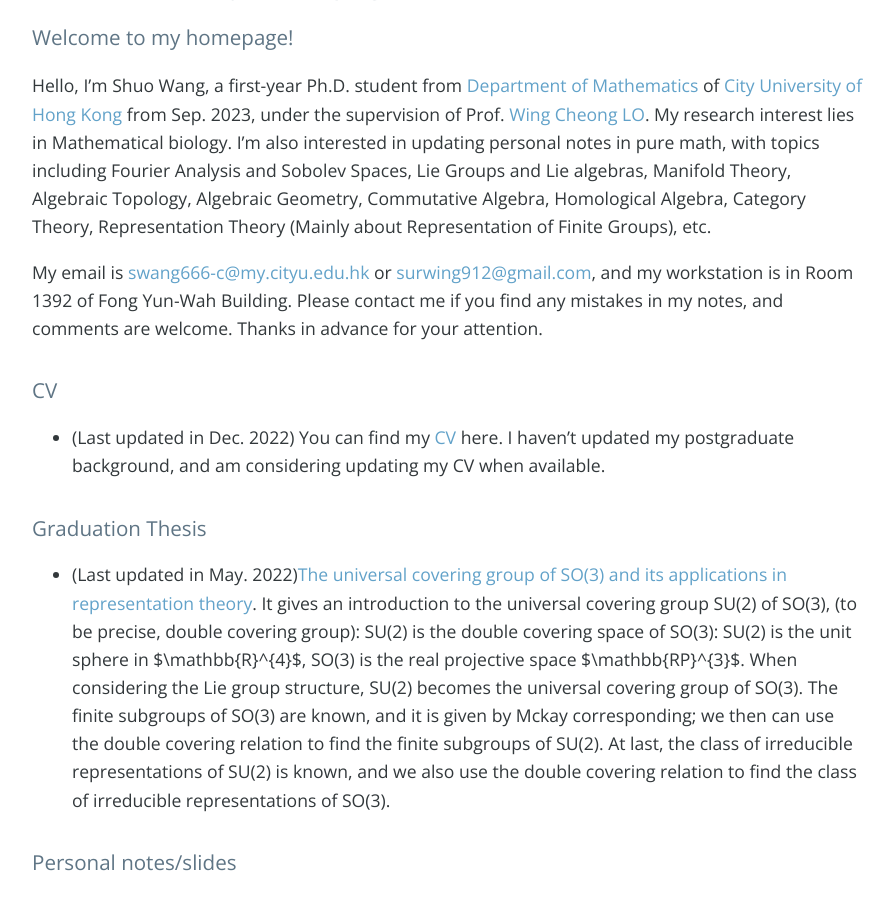
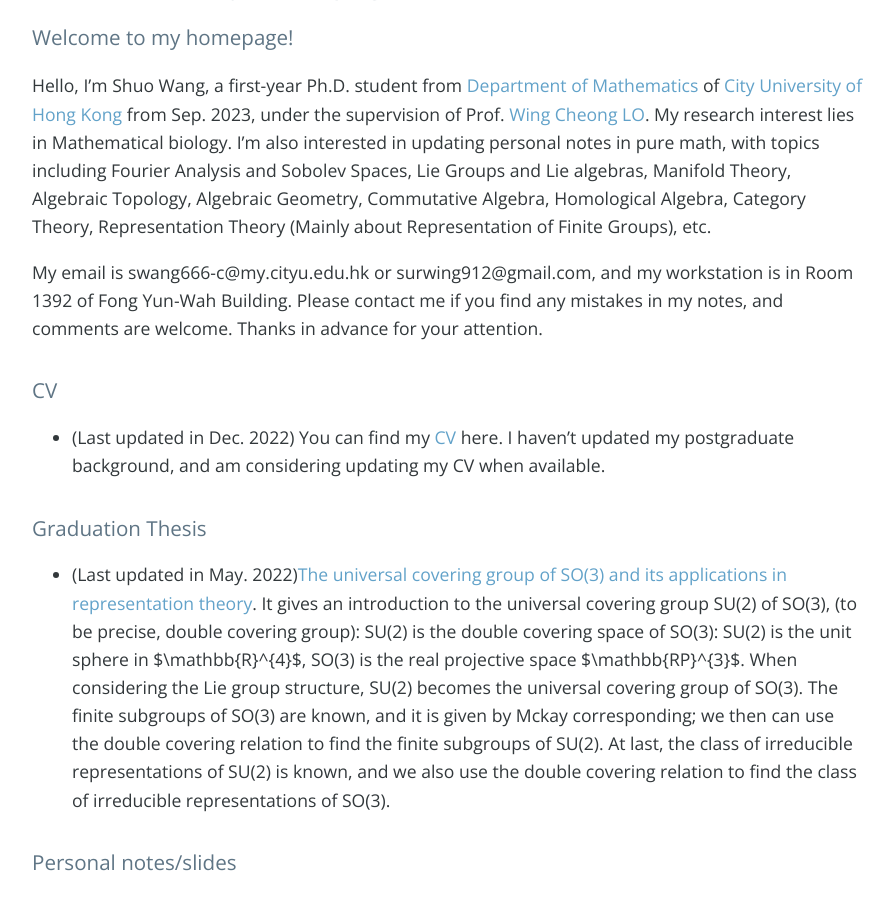
Before and after one commit to Louis-shuo-wang/Louis-shuo-wang.github.io, a Jekyll site: the page built from index.md, in a window 1280 px wide and 900 px high, scrolled down 322 px. Shown: the whole window, without its empty margins (192-1086 px from the left). Built offline with Jekyll 4.4.1, drawn with Linux system fonts in a browser that asks for light colours; nearby versions of some CDN libraries; our own code applies the rules of GitHub Pages for plain Markdown files; the list of posts is cut into pages by our own code; comment, search, counter and statistics services are not loaded; part of the change alters nothing that is shown.

```diff
--- a/index.md
+++ b/index.md
@@ -1,7 +1,7 @@
 ### Welcome to my homepage!
 Hello, I'm Shuo Wang, a first-year Ph.D. student from [Department of Mathematics](https://www.cityu.edu.hk/ma/) of [City University of Hong Kong](https://www.cityu.edu.hk) from Sep. 2023, under the supervision of Prof. [Wing Cheong LO](https://www.cityu.edu.hk/stfprofile/wingclo.htm). My research interest lies in Mathematical biology. I'm also interested in updating personal notes in pure math, with topics including Fourier Analysis and Sobolev Spaces, Lie Groups and Lie algebras, Manifold Theory, Algebraic Topology, Algebraic Geometry, Commutative Algebra, Homological Algebra, Category Theory, Representation Theory (Mainly about Representation of Finite Groups), etc.
 
-My email is [swang666-c@my.cityu.edu.hk](swang666-c@my.cityu.edu.hk) or [surwing912@gmail.com](surwing912@gmail.com), and my workstation is in Room 1392 of Fong Yun-Wah Building. Please contact me if you find any mistakes in my notes, and comments are welcome. Thanks in advance for your attention.
+My email is swang666-c@my.cityu.edu.hk or surwing912@gmail.com, and my workstation is in Room 1392 of Fong Yun-Wah Building. Please contact me if you find any mistakes in my notes, and comments are welcome. Thanks in advance for your attention.
 
 
 ### CV
```
